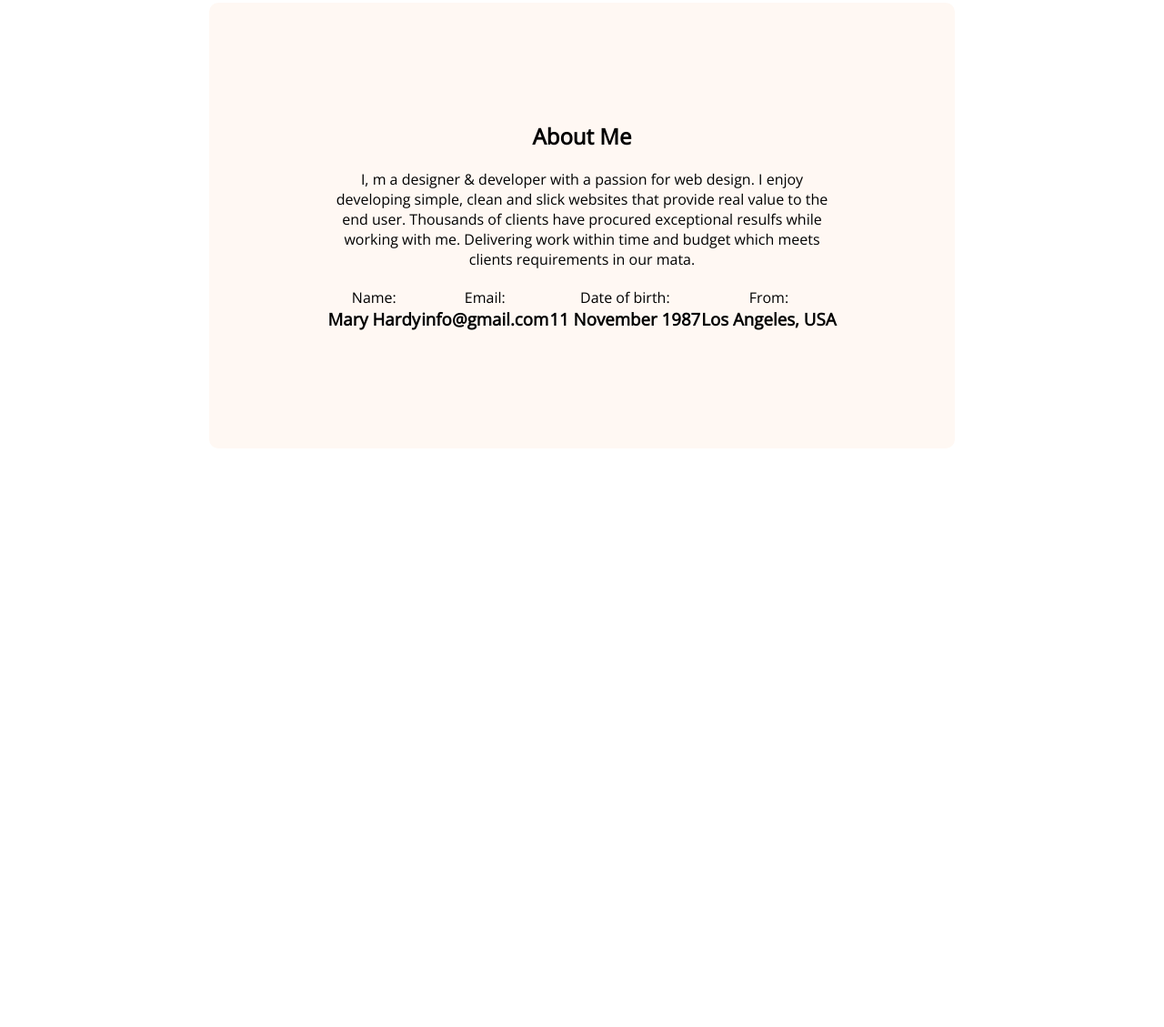
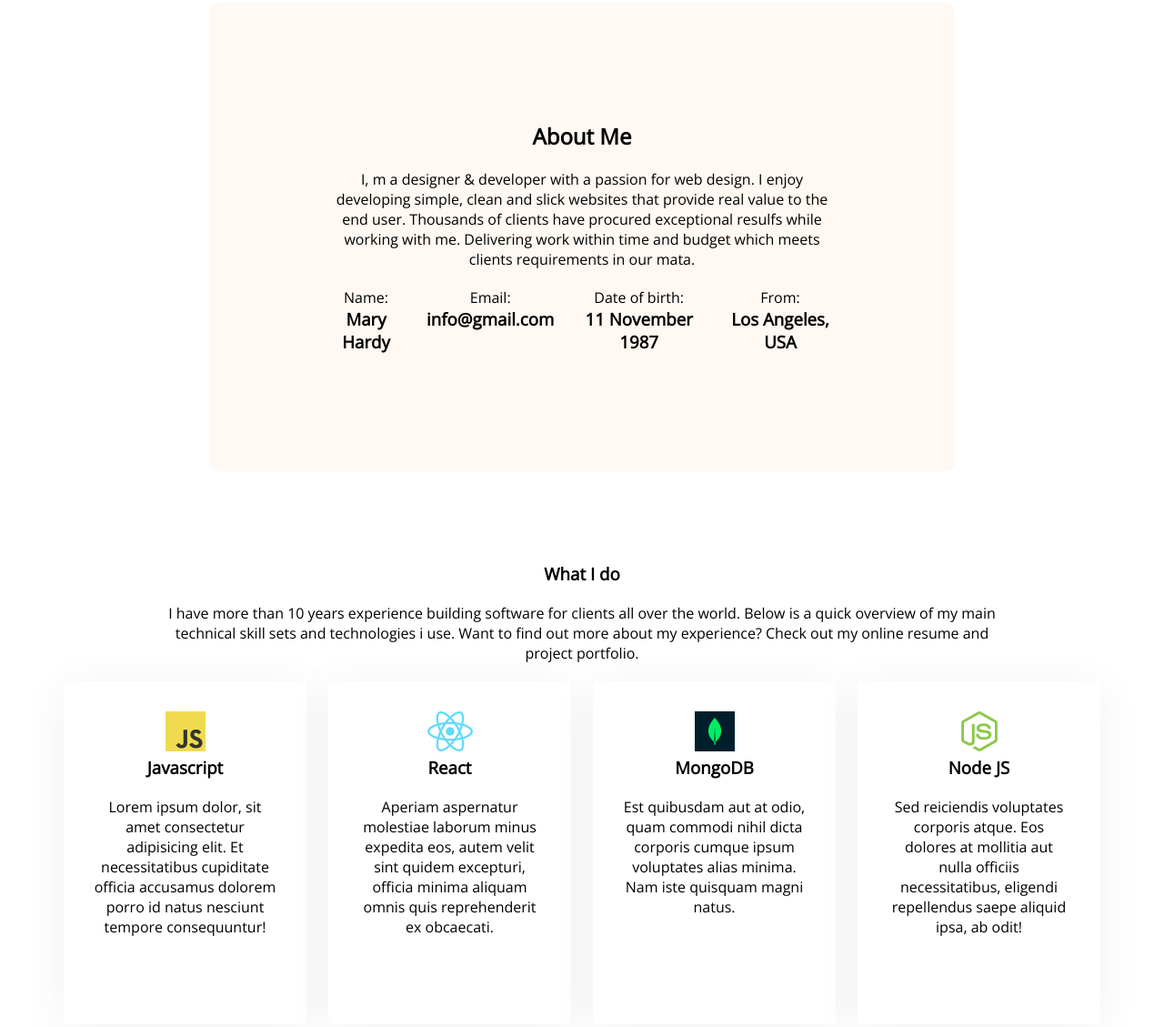
Before and after one commit to yuvrajdip/milestone-1, a plain HTML site: page portfolio-website/index.html in a window 1280 px wide. Shown: the part 897-2026 px from the top of the page at 91% size. Before the commit the page ends 1490 px from the top, so only its background shows below. Drawn offline with nearby package versions, Linux system fonts and the light colour scheme.

Commit message:
what-I-do added

```diff
--- a/portfolio-website/index.css
+++ b/portfolio-website/index.css
@@ -113,7 +113,7 @@
   margin-top: 13%;
 }
 
-.right-banner{
+.right-banner {
   width: 40%;
 }
 
@@ -121,7 +121,7 @@
   width: 100%;
   /* height: %; */
   object-fit: contain;
-  object-position:center;
+  object-position: center;
   /* overflow-y: hidden; */
   border-top-left-radius: 15%;
 }
@@ -151,8 +151,9 @@
 
 
 /* about me section started*/
-.common-width {
+.common-style {
   max-width: 1140px;
+  text-align: center;
 }
 
 .about-me {
@@ -160,12 +161,25 @@
   padding: 130px;
   border-radius: 10px;
   background: #FFF8F3;
-  text-align: center;
 }
 
 
-.detail-info{
+.detail-info {
   display: flex;
+  gap: 24px;
+}
+
+.what-I-do-description {
+  max-width: 910px;
 }
 
 /* about me section ended */
+
+.box {
+  width: 267px;
+  height: 377px;
+  padding: 33px;
+  border-radius: 5px;
+  background: #FFF;
+  box-shadow: 0px 6px 50px 0px rgba(0, 0, 0, 0.06);
+}
--- a/portfolio-website/index.html
+++ b/portfolio-website/index.html
@@ -51,7 +51,7 @@
 
 
   <!-- about me section -->
-  <div class="common-width about-me">
+  <div class="common-style about-me">
     <h2 class="mb-2">About Me</h2>
     <p class="mb-2">I, m a designer & developer with a passion for web design. I enjoy developing simple, clean and slick websites that provide real value to the end user. Thousands of clients have procured exceptional resulfs while working with me. Delivering work within time and budget which meets clients requirements in our mata.</p>
 
@@ -78,6 +78,38 @@
       </div>
     </div>
   </div>
+
+
+  <!-- what I do section -->
+  <div class="common-style">
+    <h3 class="mb-2">What I do</h3>
+    <p class="what-I-do-description mb-2">I have more than 10 years experience building software for clients all over the world. Below is a quick overview of my main technical skill sets and technologies i use. Want to find out more about my experience? Check out my online resume and project portfolio.</p>
+
+    <div class="detail-info mb-2 box-container">
+      <div class="box">
+        <img src="./images/icons/js.png" alt="">
+        <h3 class="mb-2">Javascript</h3>
+        <p>Lorem ipsum dolor, sit amet consectetur adipisicing elit. Et necessitatibus cupiditate officia accusamus dolorem porro id natus nesciunt tempore consequuntur!</p>
+      </div>
+      <div class="box">
+        <img src="./images/icons/react.png" alt="">
+        <h3 class="mb-2">React</h3>
+        <p>Aperiam aspernatur molestiae laborum minus expedita eos, autem velit sint quidem excepturi, officia minima aliquam omnis quis reprehenderit ex obcaecati.</p>
+      </div>
+      <div class="box">
+        <img src="./images/icons/mongo.png" alt="">
+        <h3 class="mb-2">MongoDB</h3>
+        <p>Est quibusdam aut at odio, quam commodi nihil dicta corporis cumque ipsum voluptates alias minima. Nam iste quisquam magni natus.</p>
+      </div>
+      <div class="box">
+        <img src="./images/icons/nodejs.png" alt="">
+        <h3 class="mb-2">Node JS</h3>
+        <p>Sed reiciendis voluptates corporis atque. Eos dolores at mollitia aut nulla officiis necessitatibus, eligendi repellendus saepe aliquid ipsa, ab odit!</p>
+      </div>
+    </div>
+  </div>
+
+
 </body>
 
 </html>
```
